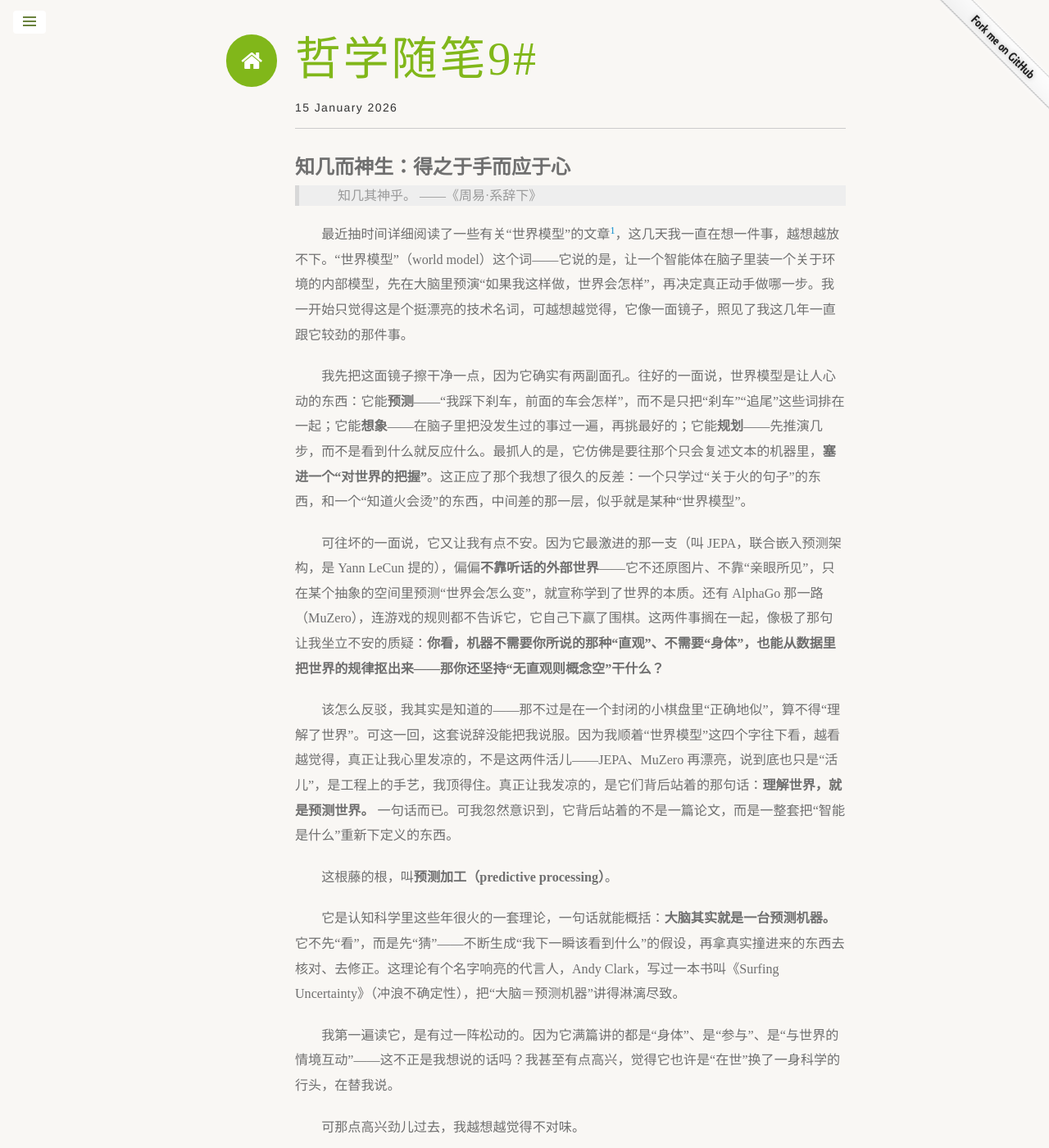
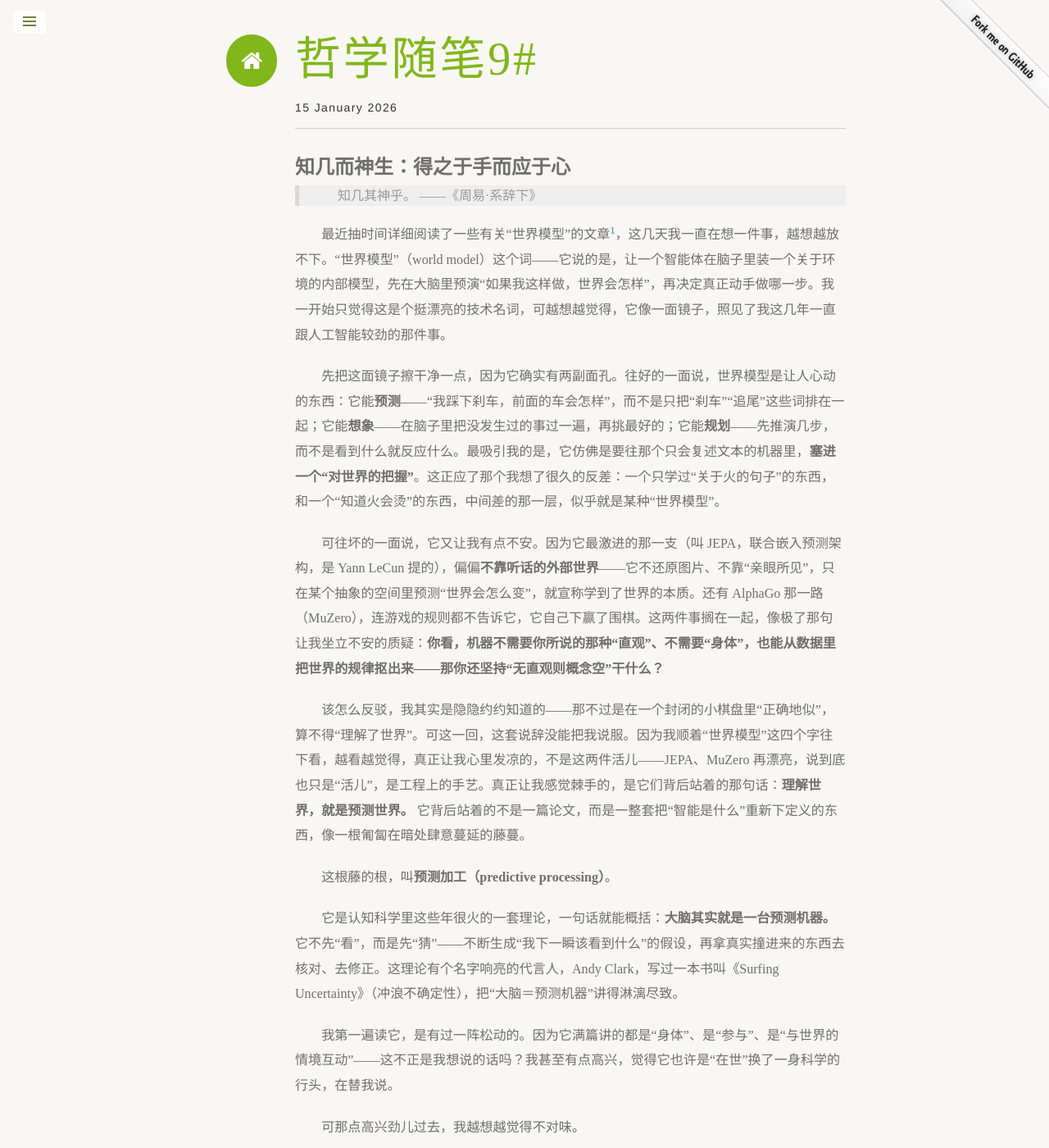
Before and after one commit to yusiwen/yusiwen.github.io, a Jekyll site: the page built from _posts/2026-01-15-essay-on-philosophy(9).md, in a window 1280 px wide and 1400 px high. Shown: the whole window at 82% size. Built offline with Jekyll 4.4.1, drawn with Linux system fonts in a browser that asks for light colours; some web fonts are replaced; some of the changed text lies outside the part shown.

Commit message:
docs(posts): refine essay on philosophy and world models
- Reword sentences for clarity in the philosophy essay
- Adjust phrasing around "artificial intelligence" and related themes
- Tweak emphasis on predictive processing and Heidegger's concepts

```diff
--- a/_posts/2026-01-15-essay-on-philosophy(9).md
+++ b/_posts/2026-01-15-essay-on-philosophy(9).md
@@ -8,15 +8,15 @@
 
 > 知几其神乎。 ——《周易·系辞下》
 
-最近抽时间详细阅读了一些有关“世界模型”的文章[^1]，这几天我一直在想一件事，越想越放不下。“世界模型”（world model）这个词——它说的是，让一个智能体在脑子里装一个关于环境的内部模型，先在大脑里预演“如果我这样做，世界会怎样”，再决定真正动手做哪一步。我一开始只觉得这是个挺漂亮的技术名词，可越想越觉得，它像一面镜子，照见了我这几年一直跟它较劲的那件事。
+最近抽时间详细阅读了一些有关“世界模型”的文章[^1]，这几天我一直在想一件事，越想越放不下。“世界模型”（world model）这个词——它说的是，让一个智能体在脑子里装一个关于环境的内部模型，先在大脑里预演“如果我这样做，世界会怎样”，再决定真正动手做哪一步。我一开始只觉得这是个挺漂亮的技术名词，可越想越觉得，它像一面镜子，照见了我这几年一直跟人工智能较劲的那件事。
 
 <!-- break -->
 
-我先把这面镜子擦干净一点，因为它确实有两副面孔。往好的一面说，世界模型是让人心动的东西：它能**预测**——“我踩下刹车，前面的车会怎样”，而不是只把“刹车”“追尾”这些词排在一起；它能**想象**——在脑子里把没发生过的事过一遍，再挑最好的；它能**规划**——先推演几步，而不是看到什么就反应什么。最抓人的是，它仿佛是要往那个只会复述文本的机器里，**塞进一个“对世界的把握”**。这正应了那个我想了很久的反差：一个只学过“关于火的句子”的东西，和一个“知道火会烫”的东西，中间差的那一层，似乎就是某种“世界模型”。
+先把这面镜子擦干净一点，因为它确实有两副面孔。往好的一面说，世界模型是让人心动的东西：它能**预测**——“我踩下刹车，前面的车会怎样”，而不是只把“刹车”“追尾”这些词排在一起；它能**想象**——在脑子里把没发生过的事过一遍，再挑最好的；它能**规划**——先推演几步，而不是看到什么就反应什么。最吸引我的是，它仿佛是要往那个只会复述文本的机器里，**塞进一个“对世界的把握”**。这正应了那个我想了很久的反差：一个只学过“关于火的句子”的东西，和一个“知道火会烫”的东西，中间差的那一层，似乎就是某种“世界模型”。
 
 可往坏的一面说，它又让我有点不安。因为它最激进的那一支（叫 JEPA，联合嵌入预测架构，是 Yann LeCun 提的），偏偏**不靠听话的外部世界**——它不还原图片、不靠“亲眼所见”，只在某个抽象的空间里预测“世界会怎么变”，就宣称学到了世界的本质。还有 AlphaGo 那一路（MuZero），连游戏的规则都不告诉它，它自己下赢了围棋。这两件事搁在一起，像极了那句让我坐立不安的质疑：**你看，机器不需要你所说的那种“直观”、不需要“身体”，也能从数据里把世界的规律抠出来——那你还坚持“无直观则概念空”干什么？**
 
-该怎么反驳，我其实是知道的——那不过是在一个封闭的小棋盘里“正确地似”，算不得“理解了世界”。可这一回，这套说辞没能把我说服。因为我顺着“世界模型”这四个字往下看，越看越觉得，真正让我心里发凉的，不是这两件活儿——JEPA、MuZero 再漂亮，说到底也只是“活儿”，是工程上的手艺，我顶得住。真正让我发凉的，是它们背后站着的那句话：**理解世界，就是预测世界。** 一句话而已。可我忽然意识到，它背后站着的不是一篇论文，而是一整套把“智能是什么”重新下定义的东西。
+该怎么反驳，我其实是隐隐约约知道的——那不过是在一个封闭的小棋盘里“正确地似”，算不得“理解了世界”。可这一回，这套说辞没能把我说服。因为我顺着“世界模型”这四个字往下看，越看越觉得，真正让我心里发凉的，不是这两件活儿——JEPA、MuZero 再漂亮，说到底也只是“活儿”，是工程上的手艺。真正让我感觉棘手的，是它们背后站着的那句话：**理解世界，就是预测世界。** 它背后站着的不是一篇论文，而是一整套把“智能是什么”重新下定义的东西，像一根匍匐在暗处肆意蔓延的藤蔓。
 
 这根藤的根，叫**预测加工（predictive processing）**。
 
@@ -28,7 +28,7 @@
 
 因为这套理论的骨头，剥到最后只剩一根：把**预测误差**降到最小。而这根骨头，对着一颗会应激的细胞成立，对着一个会躲避的细菌成立，对着一个**没有身体**的程序，也成立。有人（Friston 那一路）甚至说，凡是能维持自身不散架的东西，都在做这件事。你听出来没有——它讲了一个最像“活着”的故事，用的却是一个**最不挑谁在活着**的公式：谁在猜、有没有身体、疼不疼，它通通不在乎，它只在乎你猜得准不准。这正是它最迷惑人的地方：它一边满口“身体”，一边把“身体”悄悄降成了一个可选项——**只要有预测，身体可有可无。**
 
-这才是真正让我坐不住的东西。JEPA、MuZero 再厉害，那是“活儿”；预测加工不跟你比活儿，它跟你**抢定义**——它要把“理解”这两个字，整个重新定义成“预测”。一旦这个定义立住，谁预测得准，谁就理解得深；机器只要预测得足够好，就理解得足够好；而我这些年守着的身体、直观、在世，就都成了随时可以打包扔掉的形容词。
+这才是真正让我坐立不安的东西。JEPA、MuZero 再厉害，那是“活儿”；预测加工不跟你比活儿，它跟你**抢定义**——它要把“理解”这两个字，整个重新定义成“预测”。一旦这个定义立住，谁预测得准，谁就理解得深；机器只要预测得足够好，就理解得足够好；而我这些年守着的身体、直观、在世，就都成了随时可以打包扔掉的形容词。
 
 我想过一句话，来安顿自己：会不会，海德格尔的“在世”和 Clark 的“预测加工”，其实是同一条河？——前者说“人活在世界里，所以能直接懂”，后者说“人活着这件事本身，就是不断预测世界怎么回应我”。一个从现象学那头说，一个从认知科学这头说，说着说着，好像**淌进了同一条河**。若真是这样，我倒该松一口气：预测加工不是来拆台的，它是我这边的人。
 
```
Also changed, not shown: other parts of _posts/2026-01-15-essay-on-philosophy(9).md (+1 -1 lines).
